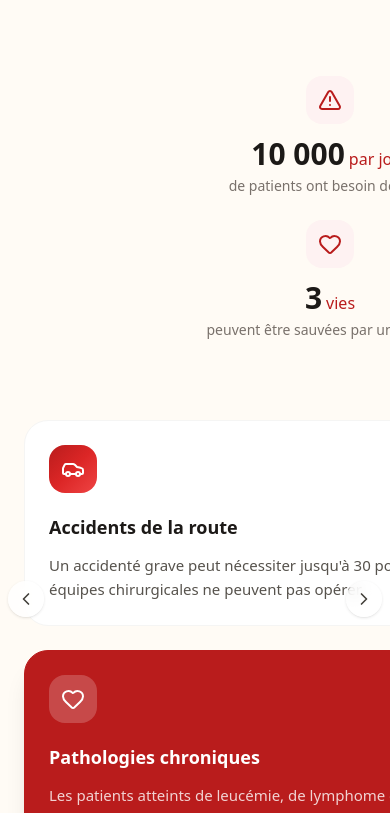
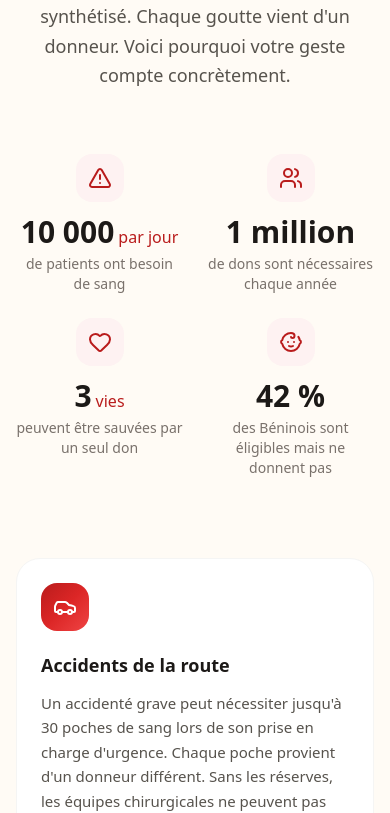
Before and after one commit to ahoussinoupacome123-lang/FIGMA_TO_CODE_CHALLENGE, a Next.js app: page / in a window 390 px wide. Shown: the part 1375-2188 px from the top of the page. Built offline with nearby package versions, Linux system fonts and the light colour scheme.

Commit message:
fix: modified horizontal slider for mobile devices

```diff
--- a/src/components/hemolink/HorizontalSlider.tsx
+++ b/src/components/hemolink/HorizontalSlider.tsx
@@ -34,7 +34,13 @@
 
     el.addEventListener('scroll', onScroll, { passive: true });
     onScroll();
-    return () => { el.removeEventListener('scroll', onScroll); cancelAnimationFrame(raf); };
+    // keyboard navigation
+    const onKey = (e: KeyboardEvent) => {
+      if (e.key === 'ArrowLeft') scrollTo(Math.max(0, active - 1));
+      if (e.key === 'ArrowRight') scrollTo(Math.min(slides.length - 1, active + 1));
+    };
+    el.addEventListener('keydown', onKey as any);
+    return () => { el.removeEventListener('scroll', onScroll); el.removeEventListener('keydown', onKey as any); cancelAnimationFrame(raf); };
   }, [children]);
 
   const scrollTo = (index: number) => {
@@ -46,16 +52,16 @@
   };
 
   return (
-    <div className="relative py-10">
+    <div className="relative py-6">
       <div className="relative">
         <div
           ref={containerRef}
-          className="no-scrollbar scroll-smooth snap-x snap-mandatory flex gap-4 overflow-x-auto px-4"
+          className="no-scrollbar scroll-smooth snap-x snap-mandatory flex gap-4 overflow-x-auto px-0 sm:px-4"
           role="list"
           aria-label="Sections glissantes"
         >
           {slides.map((s, i) => (
-            <div key={i} className="flex-none snap-start min-w-[100vw] sm:min-w-[80vw] lg:min-w-[60vw] px-2" role="listitem">
+            <div key={i} className="flex-none snap-start w-full sm:min-w-[80vw] lg:min-w-[60vw] px-0 sm:px-2" role="listitem">
               {s}
             </div>
           ))}
@@ -65,27 +71,27 @@
         <button
           onClick={() => scrollTo(Math.max(0, active - 1))}
           aria-label="Précédent"
-          className="absolute left-2 top-1/2 -translate-y-1/2 z-20 bg-white/75 backdrop-blur-sm rounded-full p-2 shadow hover:bg-white"
+          className="hidden sm:block absolute left-2 top-1/2 -translate-y-1/2 z-20 bg-white/75 backdrop-blur-sm rounded-full p-2 shadow hover:bg-white"
         >
           <ChevronLeft className="w-5 h-5 text-stone-700" />
         </button>
         <button
           onClick={() => scrollTo(Math.min(slides.length - 1, active + 1))}
           aria-label="Suivant"
-          className="absolute right-2 top-1/2 -translate-y-1/2 z-20 bg-white/75 backdrop-blur-sm rounded-full p-2 shadow hover:bg-white"
+          className="hidden sm:block absolute right-2 top-1/2 -translate-y-1/2 z-20 bg-white/75 backdrop-blur-sm rounded-full p-2 shadow hover:bg-white"
         >
           <ChevronRight className="w-5 h-5 text-stone-700" />
         </button>
       </div>
 
       {/* Dots */}
-      <div className="mt-6 flex items-center justify-center gap-2">
+      <div className="mt-4 flex items-center justify-center gap-3">
         {slides.map((_, i) => (
           <button
             key={i}
             onClick={() => scrollTo(i)}
             aria-label={`Aller à la slide ${i + 1}`}
-            className={`w-2.5 h-2.5 rounded-full transition-colors ${i === active ? 'bg-crimson' : 'bg-stone-300'}`}
+            className={`transition-all rounded-full ${i === active ? 'bg-crimson w-3.5 h-3.5' : 'bg-stone-300 w-2.5 h-2.5'}`}
           />
         ))}
       </div>
```
